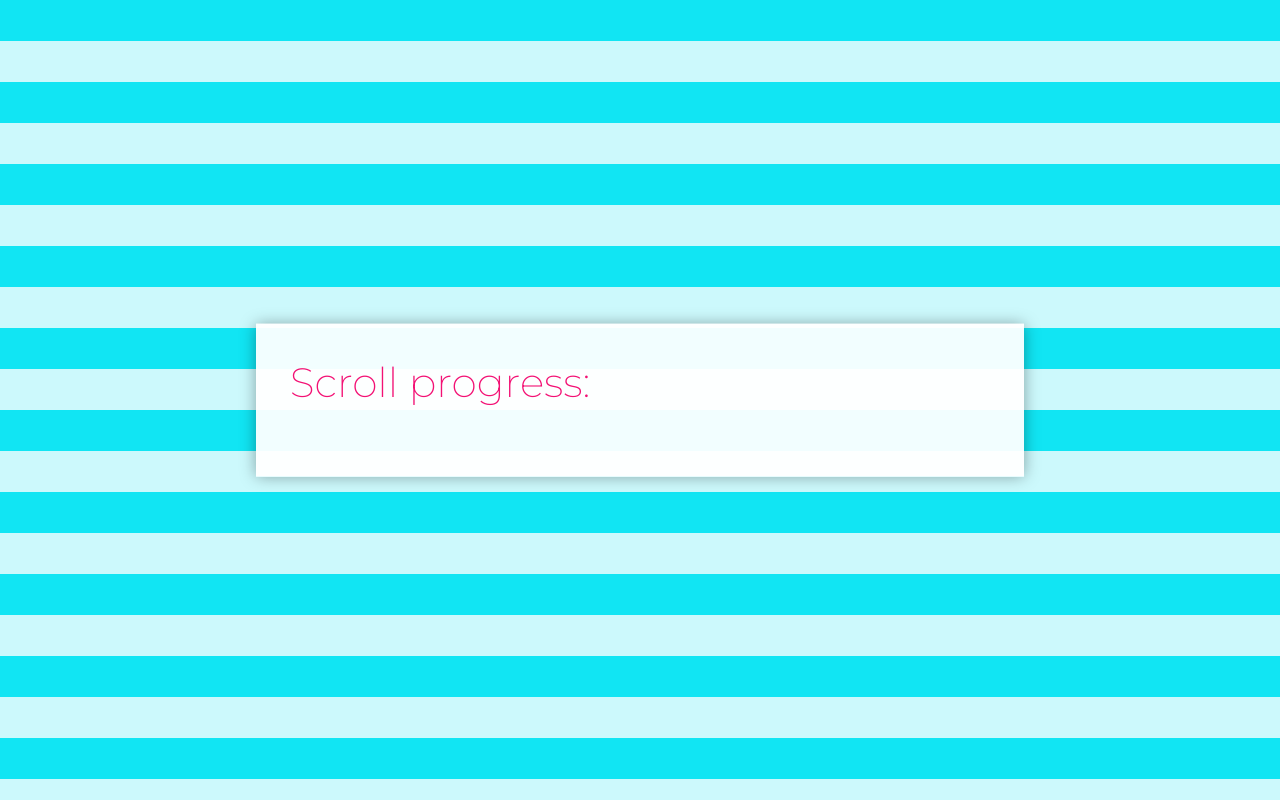
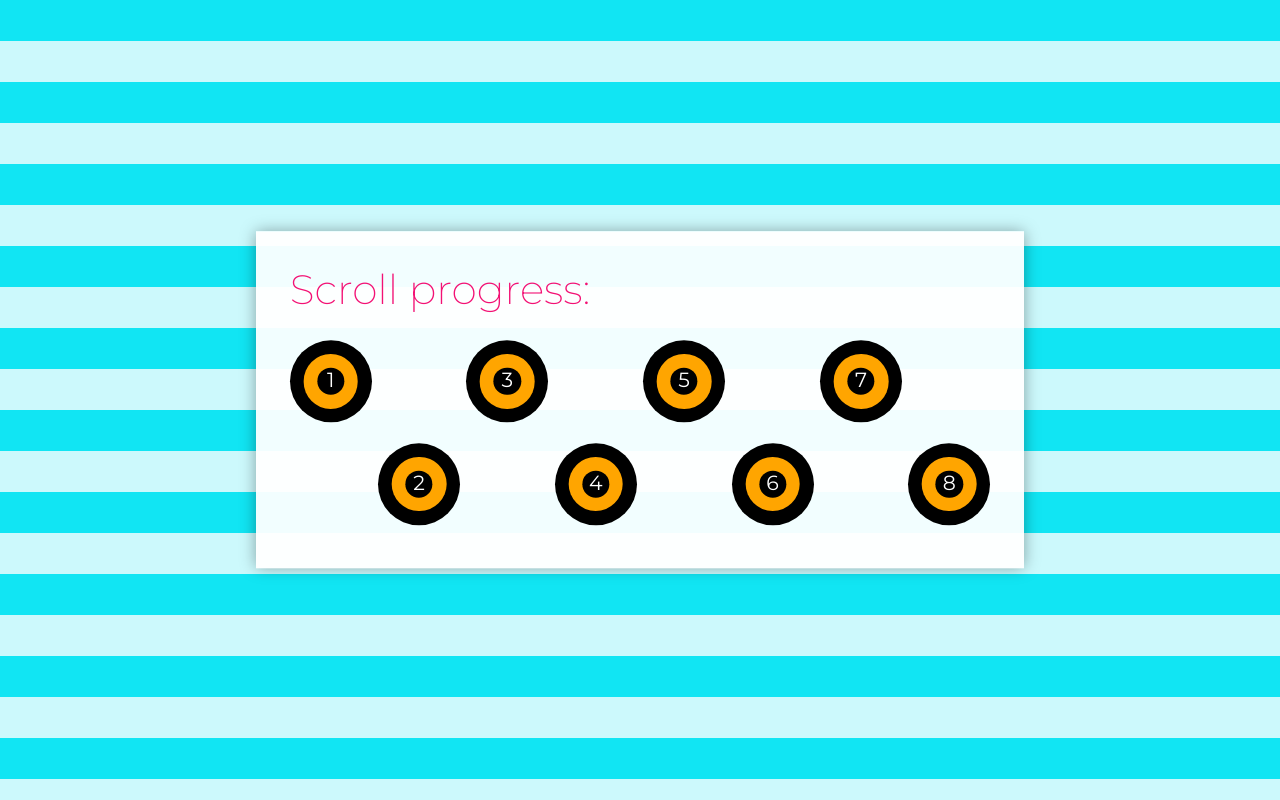
Before and after one commit to giTomas/react_5_get_element_position, a React (Create React App) app: page / in a window 1280 px wide. Shown: the top 800 px of the page. Built offline with nearby package versions, Linux system fonts and the light colour scheme.

Commit message:
first measure

```diff
--- a/src/App.js
+++ b/src/App.js
@@ -1,29 +1,76 @@
 import React, { PureComponent } from 'react';
 // import { connect } from 'react-redux';
-import throttle from 'lodash.throttle';
+// import throttle from 'lodash.throttle';
 // import actionCreators from './redux/actionCreators';
 import Page from './styled/page';
+
+// const range = (amount) => {
+//   let range = [];
+//   for (let i = 1; i < amount+1; i++ ) {
+//     range.push(`target-${i}`);
+//   }
+//   return range;
+// }
+//
+// class getCoords {
+//   constructor() {
+//
+//   }
+//
+//
+// }
 
 class App extends PureComponent {
   constructor(props) {
     super(props);
 
     this.state = {
+      showModal: false,
+      coordinates: {
+        x: null,
+        y: null,
+        top: null,
+        bottom: null,
+        right: null,
+        left: null,
+      },
+      targets: Array.from({length: 8}, (_,i) => `target-${i+1}`),
+      active: null,
     }
   }
 
   componentDidMount() {
+
   }
 
   componentWillUnmount() {
   }
 
-  handleClick = () => {
+  handleClickOnTarget = (ref, target) => {
+    const coords = ref.getBoundingClientRect();
+    this.setState({
+      coordinates: {
+        x: Math.round(coords.x),
+        y: Math.round(coords.y),
+        top: Math.round(coords.bottom) || null,
+        left: Math.round(coords.left) || null,
+        bottom: Math.round(coords.bottom) || null,
+        right: Math.round(coords.right) || null,
+      },
+      active: target,
+      showModal: true,
+    })
+  }
+
+  handleCloseModal = () => {
+    this.setState({showModal: false, active: null})
   }
 
   render() {
     return (
       <Page
+        {...this.state}
+        handleClick={this.handleClickOnTarget}
       />
     );
   }
--- a/src/styled/page.jsx
+++ b/src/styled/page.jsx
@@ -21,15 +21,6 @@ const Container = styled.div`
   }
 `;
 
-const ScrollIndicator = styled.div.attrs({
-  scale: props => (props.progress / 100 ) || 0,
-})`
-  background-color: var(--color);
-  height: 1em;
-  transform: scaleX(${props => props.scale});
-  transform-origin: left;
-`;
-
 const ScrollIndicatorDescription = styled.h2`
   font-size: 2em;
   color: var(--color);
@@ -37,16 +28,92 @@ const ScrollIndicatorDescription = styled.h2`
   margin-bottom: calc(var(--vertical-rhytm)/2);
 `;
 
+const TargetsContainer = styled.div`
+  width: 100%;
+  height: 10em;
+  display: flex;
+  justify-content: space-between;
+  flex-wrap: wrap;
+  --color-active: ${props => props.active ? 'orange' : 'black'};
+`
+
+const TestRef = ({className, children, handleClick, number, target}) => {
+  let ref = null;
+  return (
+    <div
+      ref={(elem) => {ref = elem;}}
+      onClick={() => handleClick(ref, target)}
+      className={className}>
+      {children}
+    </div>
+  );
+}
+
+const StyledTestRef = styled(TestRef)`
+  height: 4em;
+  width: 4em;
+  ${'' /* background-color: ${props => props.active ? 'orange' : 'black'}; */}
+  background-color: black;
+  margin: 0.5em 0;
+  position: relative;
+  border-radius: 50%;
+  z-index: 1;
+  align-self: ${props => props.even ? 'flex-end' : 'auto'};
+  ${'' /* transition: background-color 0.2s linear; */}
+  &::before {
+    position: absolute;
+    content: '';
+    top: 50%;
+    left: 50%;
+    transform: translate(-50%, -50%);
+    ${'' /* height: 66.66%;
+    width: 66.66%; */}
+    height: ${props => props.active ? '102%' : '66.66%'};
+    width: ${props => props.active ? '102%' : '66.66%'};
+    background-color: orange;
+    z-index: 500;
+    border-radius: 50%;
+    transition: all 0.1s linear 0.2s;
+  }
+  &::after {
+    position: absolute;
+    ${props => `content: '${props.number || 0}';`};
+    text-align: center;
+    top: 50%;
+    left: 50%;
+    transform: translate(-50%, -50%);
+    color: ${props => props.active ? 'black' : 'white'};
+    height: 33.33%;
+    width: 33.33%;
+    background-color: ${props => props.active ? 'orange' : 'black'};
+    z-index: 1000;
+    border-radius: 50%;
+    transition: background-color 0.2s linear,
+    color 0.2s linear;
+  }
+`;
+
 const Page = ({
   showModal,
   coordinates,
   targets,
-  active
+  active,
+  handleClick,
 }) => (
   <Wrapper>
     <Container>
       <ScrollIndicatorDescription>Scroll progress: </ScrollIndicatorDescription>
-      <ScrollIndicator/>
+      <TargetsContainer>
+        { targets.map((target,i) => (
+          <StyledTestRef
+            key={target}
+            handleClick={handleClick}
+            number={i+1}
+            target={target}
+            even={i%2}
+            active={active === target}/>
+        ))}
+      </TargetsContainer>
     </Container>
   </Wrapper>
 );
```
